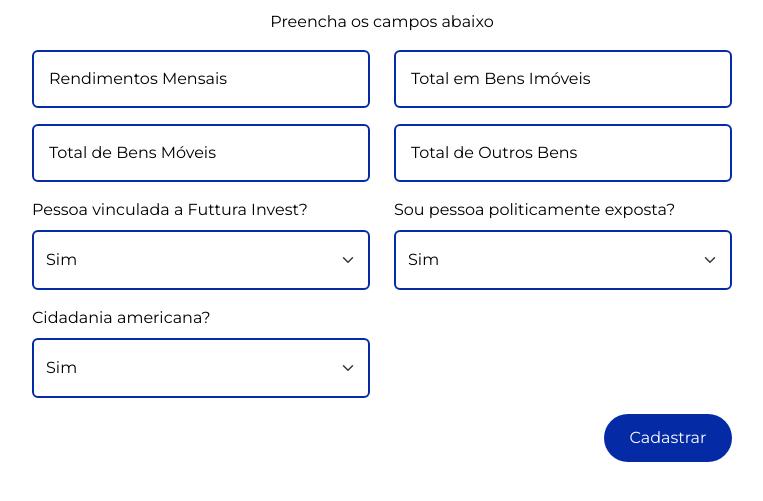
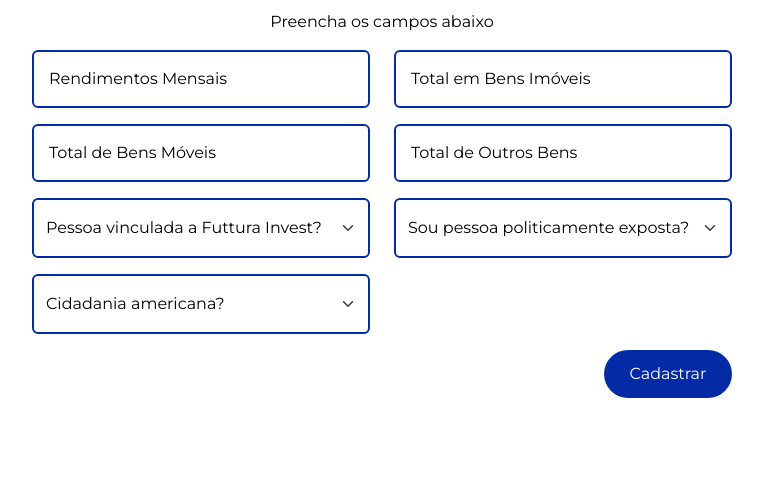
Before and after one commit to matheusvpa/TCC2024INF, a PHP site: page /signup/signup-rendimentos6.php in a window 1280 px wide. Shown: the part 219-720 px from the top of the page, without its empty margins (258-1021 px from the left). Run offline with PHP 8.4, Linux system fonts and the light colour scheme.

Commit message:
Alterado o <label> das páginas de cadastro

```diff
--- a/FUTTURA INVEST/signup/conect.php
+++ b/FUTTURA INVEST/signup/conect.php
@@ -1,8 +1,7 @@
 <?php
-
     $dbHost = 'Localhost';
     $dbUsername = 'root';
-    $dbPassword = '030207';
+    $dbPassword = 'root';
     $dbName = 'tabela_tcc';
 
     $conexao = new mysqli($dbHost,$dbUsername,$dbPassword,$dbName);
--- a/FUTTURA INVEST/signup/signup-contaBancaria7.php
+++ b/FUTTURA INVEST/signup/signup-contaBancaria7.php
@@ -66,7 +66,6 @@ if(isset($_POST['submit'])){
                     <option value="poupanca">Poupança</option>
                     <!-- Adicione outros tipos conforme necessário -->
                 </select>
-                <label for="bank-account-type">Tipo da Conta Bancária</label>
             </div>
             <div class="col-12 col-md-6 form-floating">
                 <input type="text" class="form-control shadow-none" id="bank" name="bank"
--- a/FUTTURA INVEST/signup/signup-documentacao3.php
+++ b/FUTTURA INVEST/signup/signup-documentacao3.php
@@ -68,7 +68,6 @@ if(isset($_POST['submit'])){
                     <option value="Passaporte">Passaporte</option>
                     <!-- Adicione outros tipos de documento conforme necessário -->
                 </select>
-                <label for="document-type">Tipo de Documento</label>
             </div>
             <div class="col-12 col-md-6 form-floating">
                 <input type="text" class="form-control shadow-none" id="issuing-authority" name="issuing-authority"
--- a/FUTTURA INVEST/signup/signup-infopessoal4.php
+++ b/FUTTURA INVEST/signup/signup-infopessoal4.php
@@ -68,7 +68,6 @@ if(isset($_POST['submit'])){
                     <option value="Outro">Outro</option>
                     <!-- Adicione outras opções de gênero conforme necessário -->
                 </select>
-                <label for="gender">Gênero</label>
             </div>
             <div class="col-12 col-md-6 form-floating">
                 <input type="text" class="form-control shadow-none" id="nationality" name="nationality"
@@ -110,7 +109,6 @@ if(isset($_POST['submit'])){
                     <option value="Viúvo(a)">Viúvo(a)</option>
                     <!-- Adicione outros estados civis conforme necessário -->
                 </select>
-                <label for="marital-status">Estado Civil</label>
             </div>
         </div>
         <!-- Aqui seria o botão de cadastrado para passar para a próxima página -->
--- a/FUTTURA INVEST/signup/signup-profissional5.php
+++ b/FUTTURA INVEST/signup/signup-profissional5.php
@@ -86,7 +86,6 @@ if(isset($_POST['submit'])){
                     <option value="Outros">Outros</option>
                     <!-- Adicione outras profissões conforme necessário -->
                 </select>
-                <label for="occupation">Ocupação Profissional</label>
             </div>
             <div class="col-12 col-md-6 form-floating">
                 <input type="text" class="form-control shadow-none" id="work-institution" name="work-institution"
--- a/FUTTURA INVEST/signup/signup-rendimentos6.php
+++ b/FUTTURA INVEST/signup/signup-rendimentos6.php
@@ -88,15 +88,15 @@ if(isset($_POST['submit'])){
         </div>
         <div class="row mb-3">
             <div class="col-12 col-md-6">
-                <label for="futtura-linked" class="form-label">Pessoa vinculada a Futtura Invest?</label>
                 <select class="form-select" id="futtura-linked" name="futtura-linked">
+                    <option selected disabled>Pessoa vinculada a Futtura Invest?</option>
                     <option value="sim">Sim</option>
                     <option value="nao">Não</option>
                 </select>
             </div>
             <div class="col-12 col-md-6">
-                <label for="politically-exposed" class="form-label">Sou pessoa politicamente exposta?</label>
                 <select class="form-select" id="politically-exposed" name="politically-exposed">
+                    <option selected disabled>Sou pessoa politicamente exposta?</option>
                     <option value="sim">Sim</option>
                     <option value="nao">Não</option>
                 </select>
@@ -104,8 +104,8 @@ if(isset($_POST['submit'])){
         </div>
         <div class="row mb-3">
             <div class="col-12 col-md-6">
-                <label for="us-citizenship" class="form-label">Cidadania americana?</label>
                 <select class="form-select" id="us-citizenship" name="us-citizenship">
+                    <option selected disabled>Cidadania americana?</option>
                   <option value="sim">Sim</option>
                   <option value="nao">Não</option>
                 </select>
```
